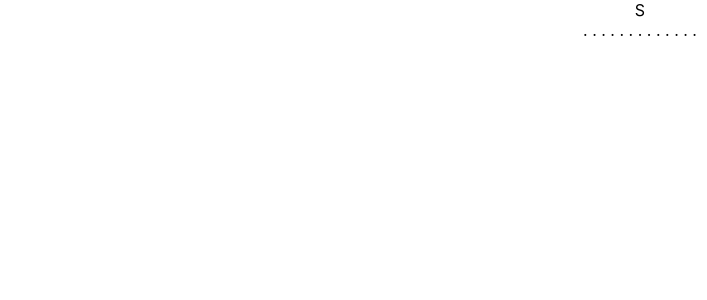
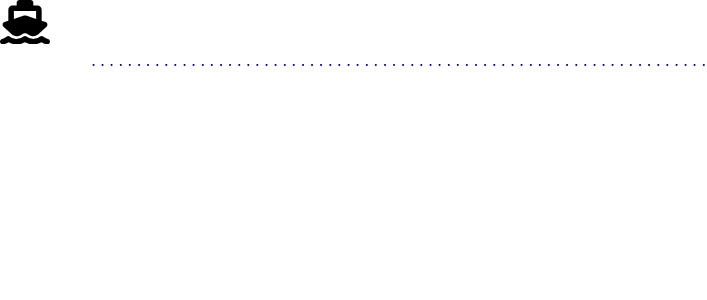
Before and after one commit to Cygap/route-progress, a React (Create React App) app: page / in a window 1280 px wide. Shown: the top 300 px of the page, without its empty margins (0-707 px from the left). Built offline with nearby package versions, Linux system fonts and the light colour scheme.

Commit message:
added context to the components; installed emotion.sh; imported shipIcon

```diff
--- /dev/null
+++ b/custom.d.ts
@@ -0,0 +1,6 @@
+declare module "*.svg" {
+  import React = require("react");
+  export const ReactComponent: React.FC<React.SVGProps<SVGSVGElement>>;
+  const src: string;
+  export default src;
+}
--- a/package.json
+++ b/package.json
@@ -3,6 +3,7 @@
   "version": "0.1.0",
   "private": true,
   "dependencies": {
+    "@emotion/react": "^11.10.6",
     "@testing-library/jest-dom": "^5.16.5",
     "@testing-library/react": "^13.4.0",
     "@testing-library/user-event": "^13.5.0",
--- a/src/components/RouteIndicatorElement.tsx
+++ b/src/components/RouteIndicatorElement.tsx
@@ -1,11 +1,18 @@
+/** @jsxImportSource @emotion/react */
+import { css } from "@emotion/react";
+import { ContextProvider } from "../providers/CurrentSpotContext";
 import RoutProgressBar from "./RouteProgressBar";
 import ShipPin from "./ShipPin";
 
 export default function RouteIndicatorElement(params: object): JSX.Element {
+  const styles = css({ color: "navy", position: "relative" });
   return (
-    <div>
-      <ShipPin />
-      <RoutProgressBar />
+    <div css={styles}>
+      <ContextProvider>
+        <ShipPin />
+        <div></div>
+        <RoutProgressBar />
+      </ContextProvider>
     </div>
   );
 }
--- a/src/components/RouteProgressBar.tsx
+++ b/src/components/RouteProgressBar.tsx
@@ -1,16 +1,11 @@
 import RouteSpot from "./RouteSpot";
 import spots from "../services/ComputeSpots";
 import SpotInterface from "../interfaces/SpotInterface";
-console.log("%cRouteProgressBar.tsx line:4 spots", "color: #007acc;", spots);
+
 export default function RoutProgressBar(params: object): JSX.Element {
   return (
     <div>
       {spots.map(function (spot: SpotInterface, i: number) {
-        console.log(
-          "%cRouteProgressBar.tsx line:10 spot",
-          "color: #007acc;",
-          spot
-        );
         return <RouteSpot key={spot.id} />;
       })}
     </div>
--- a/src/components/ShipPin.tsx
+++ b/src/components/ShipPin.tsx
@@ -1,3 +1,32 @@
+/** @jsxImportSource @emotion/react */
+import { css } from "@emotion/react";
+import { useContext, useEffect } from "react";
+import CurrentSpotContext from "../providers/CurrentSpotContext";
+import route from "../services/ComputeRouteData";
+import spots from "../services/ComputeSpots";
+import { ReactComponent as ShipIcon } from "../ship-solid.svg";
+
 export default function ShipPin(params: object) {
-  return <div>S</div>;
+  const { state, dispatch } = useContext(CurrentSpotContext);
+  useEffect(() => {
+    const timeoutId = setTimeout(() => {
+      dispatch({ type: "UPDATE" });
+    }, route.spotInterval);
+  }, [state, dispatch]);
+
+  const styles = css({
+    position: "relative",
+    height: 50,
+    width: 50
+  });
+  const leftOffset = `${
+    spots.map((spot) => spot.id).indexOf(state.currentId) * 1.5
+  }rem`;
+  const posStyles = { left: leftOffset };
+  return (
+    <div css={styles} style={posStyles}>
+      <ShipIcon />
+      {/* <div>{spots.map((spot) => new Date(spot.id)).join(", ")}</div> */}
+    </div>
+  );
 }
--- /dev/null
+++ b/src/interfaces/PropsInterface.tsx
@@ -0,0 +1,4 @@
+export default interface Props {
+  children?: React.ReactNode;
+  // any props that come into the component
+}
--- /dev/null
+++ b/src/providers/CurrentSpotContext.tsx
@@ -0,0 +1,53 @@
+import { createContext, useReducer } from "react";
+import Props from "../interfaces/PropsInterface";
+import route from "../services/ComputeRouteData";
+import spots from "../services/ComputeSpots";
+
+const initialState = { timeStamp: route.now as number, currentId: spots[0].id };
+
+function currentSpotReducer(
+  state: typeof initialState,
+  action: { type: string; payload?: object }
+): typeof initialState {
+  switch (action.type) {
+    case "UPDATE":
+      //   console.log(
+      //     "%cCurrentSpotContext.tsx line:14 new Date(state.currentId",
+      //     "color: #007acc;",
+      //     new Date(state.currentId)
+      //   );
+      const newSpot = spots.find(
+        (spot) => spot.id < Date.now() && spot.id > state.currentId
+      );
+      if (newSpot) {
+        console.log(
+          "%cCurrentSpotContext.tsx line:22 newSpot",
+          "color: #007acc;",
+          new Date(newSpot.id)
+        );
+      }
+      return {
+        timeStamp: Date.now(),
+        currentId: newSpot ? newSpot.id : state.currentId
+      };
+
+    default:
+      return state;
+  }
+}
+
+const CurrentSpotContext = createContext<{
+  state: typeof initialState;
+  dispatch: React.Dispatch<any>;
+}>({ state: initialState, dispatch: () => null });
+
+export function ContextProvider({ children, ...props }: Props) {
+  const [state, dispatch] = useReducer(currentSpotReducer, initialState);
+  return (
+    <CurrentSpotContext.Provider value={{ state, dispatch }}>
+      {children}
+    </CurrentSpotContext.Provider>
+  );
+}
+
+export default CurrentSpotContext;
--- a/src/route.json
+++ b/src/route.json
@@ -1,6 +1,6 @@
 {
   "portOfLoading": "Karlshamn",
   "portOfDischarge": "Klaipeda",
-  "departureTime": "2023-03-02T22:48:00.000+01:00",
-  "arrivalTime": "2023-03-03T01:48:00.000+02:00"
+  "departureTime": "2023-03-02T21:53:00.000+01:00",
+  "arrivalTime": "2023-03-02T22:10:00.000+01:00"
 }
--- a/src/services/ComputeRouteData.tsx
+++ b/src/services/ComputeRouteData.tsx
@@ -5,7 +5,7 @@ const route: RouteInterface = { ...initialRoute };
 route.departureTimeStamp = new Date(initialRoute.departureTime).getTime();
 route.arrivalTimeStamp = new Date(initialRoute.arrivalTime).getTime();
 route.duration = route.arrivalTimeStamp - route.departureTimeStamp;
-route.spotInterval = route.duration / 12;
+route.spotInterval = route.duration / 120;
 route.now = Date.now();
-
+console.log("%cComputeRouteData.tsx line:10 route", "color: #007acc;", route);
 export default route;
```
Also changed, not shown: tsconfig.json (+2 -8 lines), src/ship-solid.svg (added), 1 other file (tests, documents, lock files or other folders).
